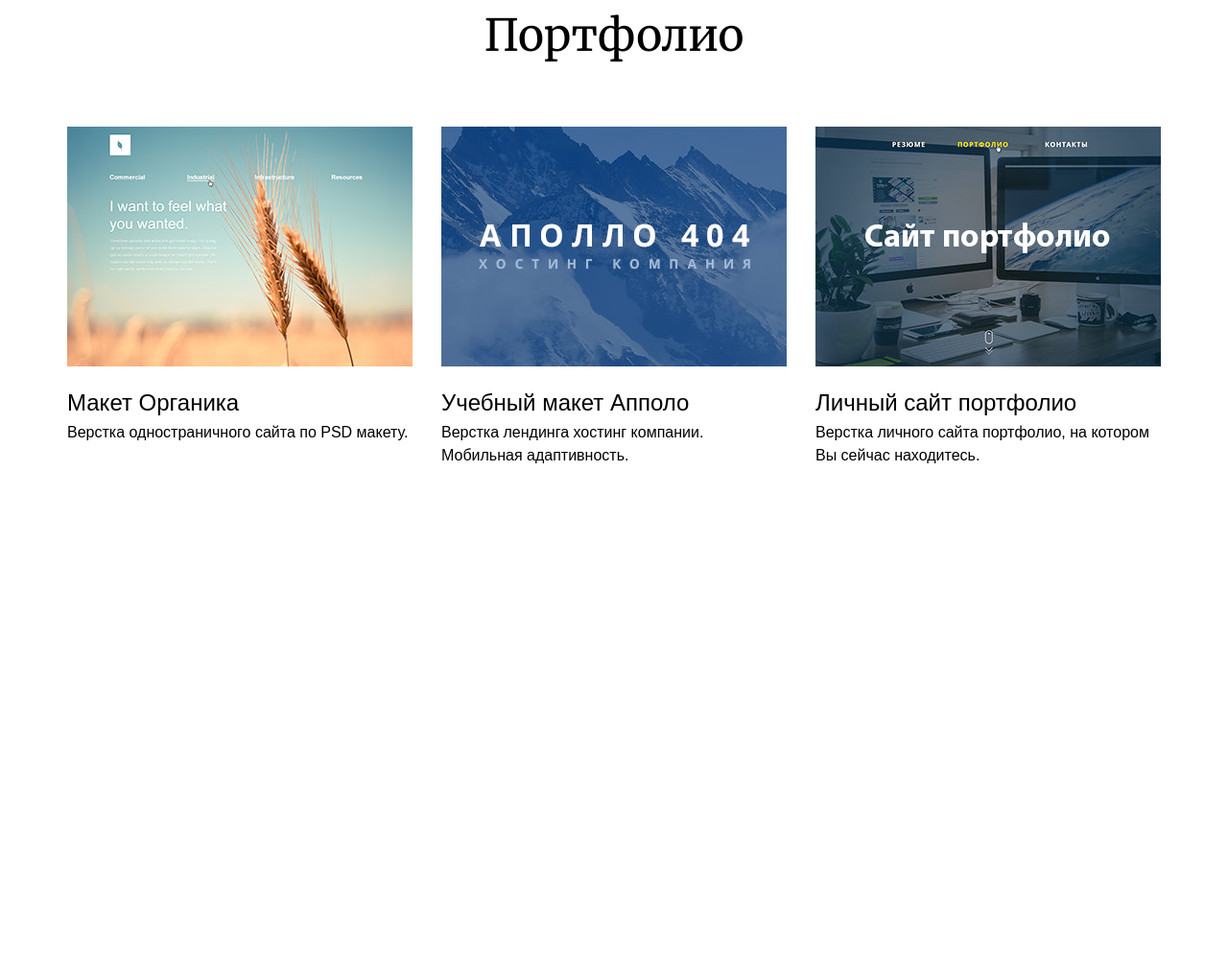
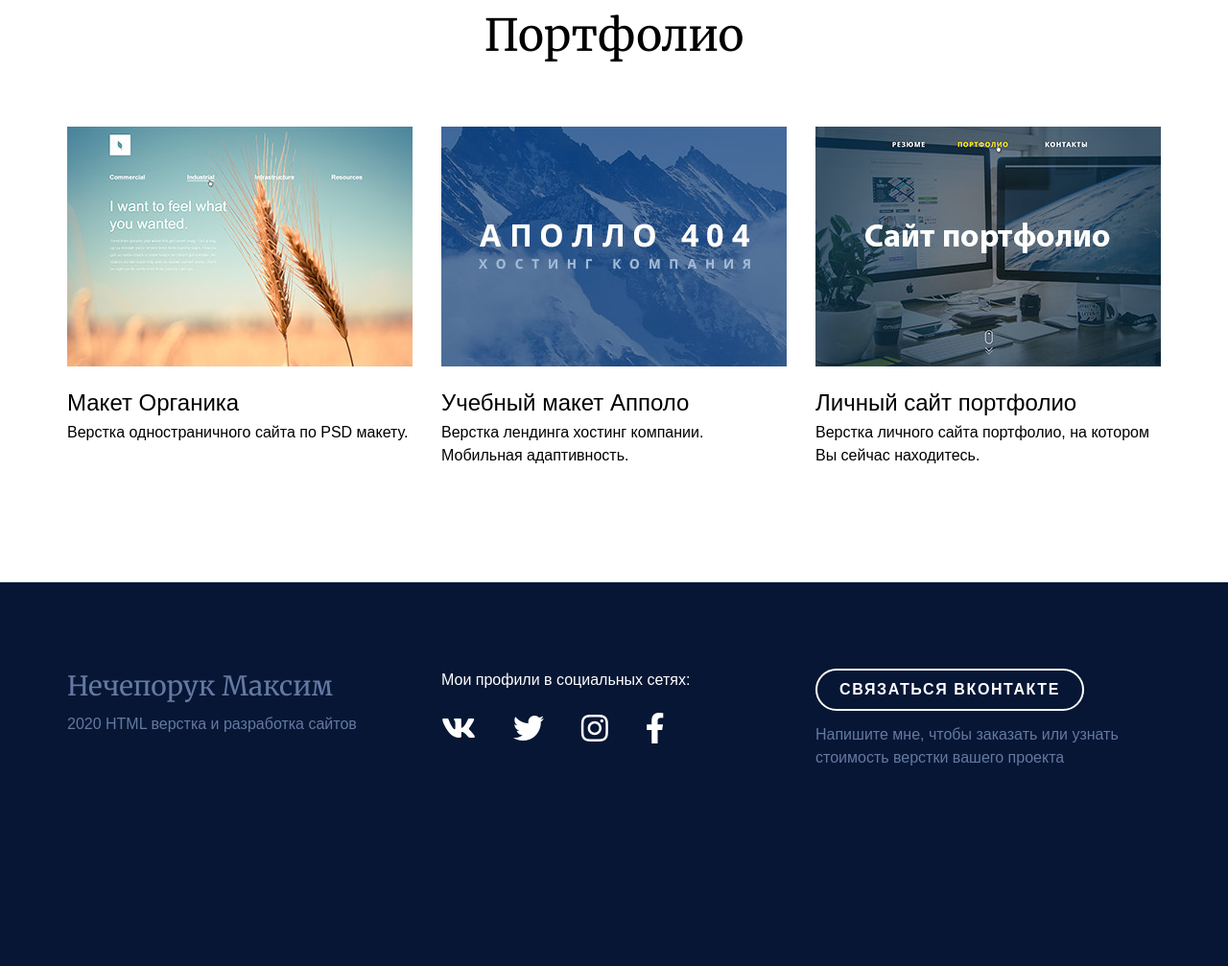
Before and after one commit to MaxSPB1975/Pracrice, a plain HTML site: page WebCademy/CreateSite/index.html in a window 1280 px wide. Shown: the part 867-1874 px from the top of the page at 96% size. Before the commit the page ends 1474 px from the top, so only its background shows below. Drawn offline with nearby package versions, Linux system fonts and the light colour scheme; a web font is replaced by a local one.

Commit message:
закончил урок 4

```diff
--- a/WebCademy/CreateSite/css/main.css
+++ b/WebCademy/CreateSite/css/main.css
@@ -115,3 +115,68 @@ body {
   margin-top: 0;
   margin-bottom: 15px;
 }
+
+/* FOOTER */
+
+.footer {
+  background-color: #061634;
+  color: #6479a2;
+  padding-top: 90px;
+  padding-bottom: 190px;
+}
+.footer p {
+  margin-top: 0;
+  margin-bottom: 15px;
+}
+p.footer__name {
+  font-size: 28px;
+  line-height: normal;
+  font-family: "Merriweather", serif;
+  margin-bottom: 10px;
+}
+
+p.footer__social {
+  color: #fff;
+}
+
+p.footer__icons {
+  color: #fff;
+  font-size: 32px;
+}
+p.footer__icons a {
+  color: #fff;
+  text-decoration: none;
+  margin-right: 30px;
+}
+
+p.footer__icons a:last-child {
+  margin-right: 0px;
+}
+
+p.footer__icons a:hover {
+  color: #ffe400;
+}
+
+.button {
+  font-weight: 700;
+  text-decoration: none;
+  color: #fff;
+  text-transform: uppercase;
+  letter-spacing: 1.6px;
+
+  display: inline-block;
+
+  border: 2px solid #fff;
+  border-radius: 50px;
+
+  padding-top: 8px;
+  padding-bottom: 8px;
+  padding-left: 23px;
+  padding-right: 23px;
+  margin-bottom: 13px;
+}
+
+.button:hover {
+  color: #061634;
+  background-color: #fff;
+}
--- a/WebCademy/CreateSite/index.html
+++ b/WebCademy/CreateSite/index.html
@@ -92,7 +92,58 @@
 	</div>
 	<!-- PORTFOLIO -->
 	<!-- FOOTER -->
+	<div class="footer">
+		<div class="container">
+			<div class="row">
+				<!-- колонка1 -->
+				<div class="col-4">
+					<p class="footer__name">Нечепорук Максим </p>
+					<p>2020 HTML верстка и разработка сайтов</p>
+				</div>
+				<!-- / / колонка1 -->
+				<!-- колонка2 -->
+				<div class="col-4">
+					<p class="footer__social">Мои профили в социальных сетях:</p>
+					<p class="footer__icons">
+						<!-- vk -->
+						<a href="#" target="_blank">
+							<i class="fab fa-vk"></i>
+						</a>
+						<!-- vk -->
+						<!-- twitter -->
+						<a href="#" target="_blank">
+							<i class="fab fa-twitter"></i>
+						</a>
+						<!-- twitter -->
+						<!-- yt -->
+						<!-- insta -->
+						<a href="#" target="_blank">
+							<i class="fab fa-instagram"></i>
+						</a>
+						<!-- insta -->
+						<!-- fb -->
+						<a href="#" target="_blank">
+							<i class="fab fa-facebook-f"></i>
+						</a>
 
+						<!-- fb -->
+
+
+					</p>
+
+				</div>
+				<!-- / /колонка2 -->
+				<!-- колонка3 -->
+				<div class="col-4">
+					<div class=""><a href="#" class="button" target="_blank">связаться Вконтакте</a></div>
+					<p class="">Напишите мне, чтобы заказать или узнать<br> стоимость верстки вашего проекта</p>
+				</div>
+				<!-- / / колонка3 -->
+			</div>
+
+		</div>
+
+	</div>
 
 
 	<!-- FOOTER -->
```
